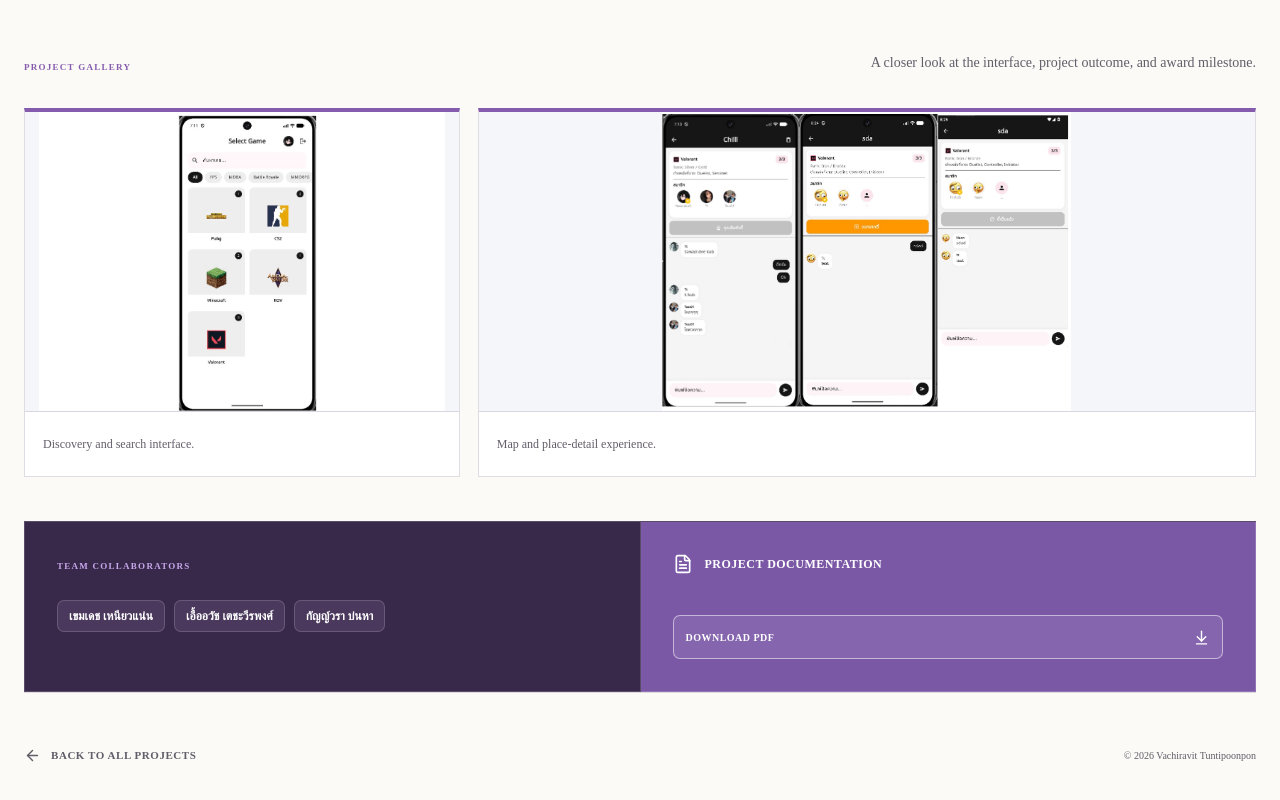
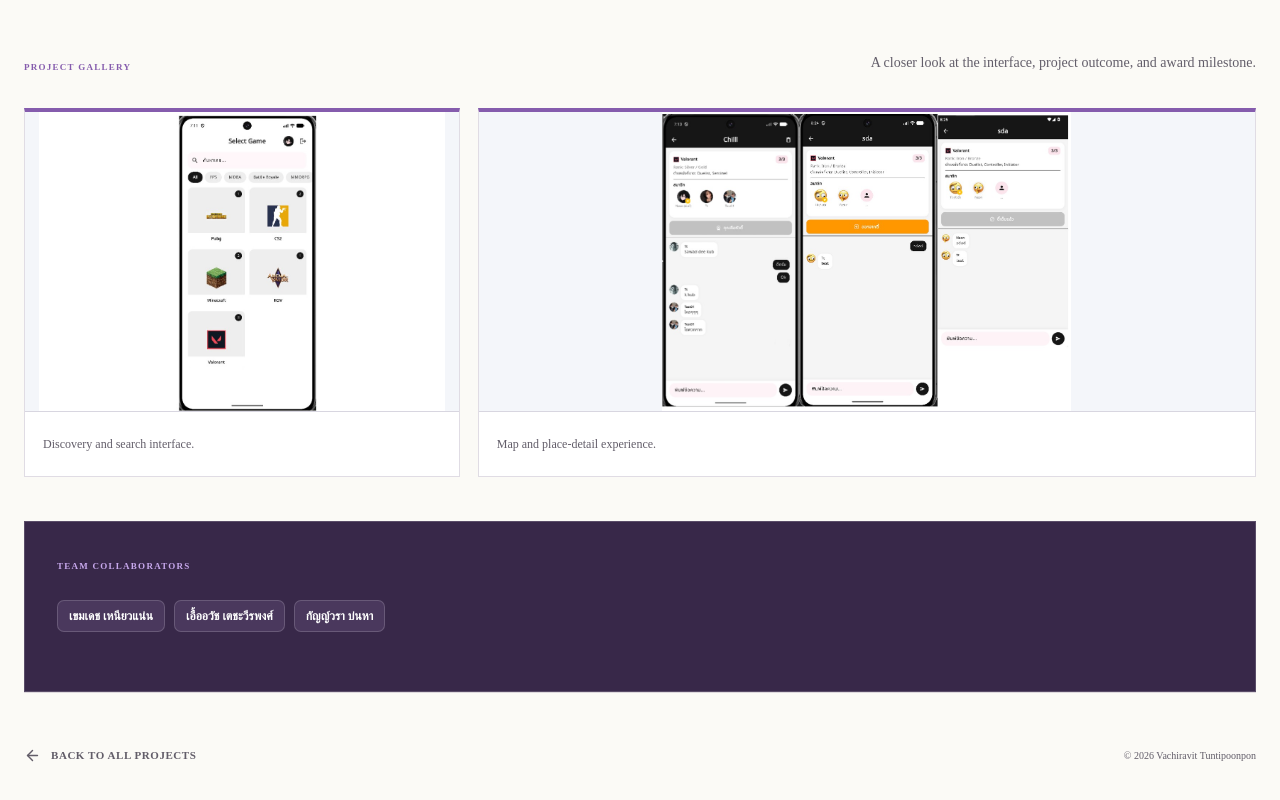
Before and after one commit to vachiravitz/portfolio-vachiravit, a Next.js app: page /projects/findty in a window 1280 px wide. Shown: the part 1270-2070 px from the top of the page. Built offline with nearby package versions, Linux system fonts and the light colour scheme.

Commit message:
Update PDF viewing actions

```diff
--- a/app/components/ProjectCaseStudy.tsx
+++ b/app/components/ProjectCaseStudy.tsx
@@ -1,4 +1,4 @@
-import { ArrowDownToLine, ArrowLeft, ArrowUpRight, ExternalLink, FileText } from "lucide-react";
+import { ArrowLeft, ArrowUpRight, ExternalLink, FileText } from "lucide-react";
 import type { Project } from "../data/projects";
 import { profile } from "../data/profile";
 
@@ -125,16 +125,6 @@
           {hasRecognition ? (
             <div className="case-final-block"><span>RECOGNITION</span><strong>{project.details.recognition.title}</strong><small>{project.details.recognition.organization}</small></div>
           ) : null}
-          {project.documentation ? (
-            <div className="case-documentation">
-              <span><FileText size={20} />Project documentation</span>
-              <div className="case-documentation-actions">
-                <a href={project.documentation} download>
-                  Download PDF <ArrowDownToLine size={17} />
-                </a>
-              </div>
-            </div>
-          ) : null}
         </section>
 
       <footer className="case-footer">
--- a/app/sections/Hero.tsx
+++ b/app/sections/Hero.tsx
@@ -1,7 +1,7 @@
 "use client";
 
 import { motion } from "framer-motion";
-import { ArrowDown, ArrowDownToLine } from "lucide-react";
+import { ArrowDown, FileText } from "lucide-react";
 import { profile } from "../data";
 
 export function Hero() {
@@ -23,7 +23,9 @@
           <p className="hero-intro">{profile.intro}</p>
           <div className="hero-actions">
             <a className="button button-primary" href="#projects">View projects <ArrowDown size={17} /></a>
-            <a className="button button-secondary" href={profile.resumeUrl} download>Download resume <ArrowDownToLine size={17} /></a>
+            <a className="button button-secondary" href={profile.resumeUrl} target="_blank" rel="noreferrer">
+              View resume <FileText size={17} />
+            </a>
           </div>
         </motion.div>
 
```
